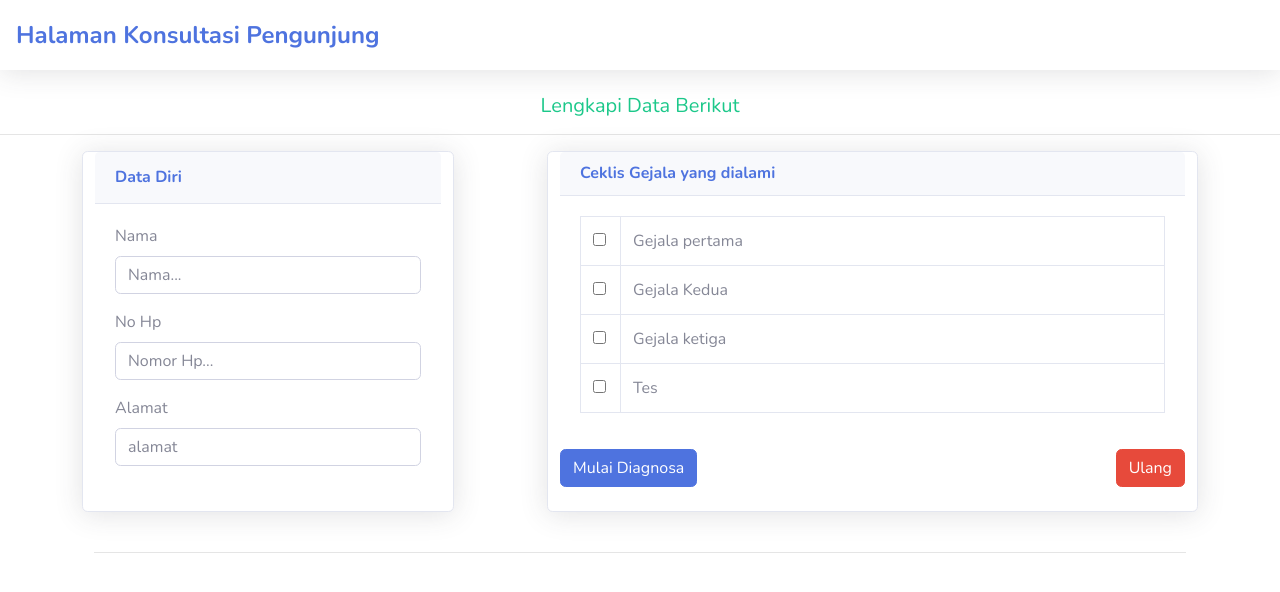
After one commit to depanripurba/sistempakarkerbau, a CodeIgniter app: page /database/index.php/user/konsultasi in a window 1280 px wide. The commit adds this page. Shown: the top 592 px of the page. Run offline with CodeIgniter, Linux system fonts and the light colour scheme; data comes from the database, SQL or seed files in the repository.

Commit message:
update terbaru

```diff
--- a/application/config/routes.php
+++ b/application/config/routes.php
@@ -55,6 +55,8 @@ $route['translate_uri_dashes'] = FALSE;
 
 // deklarasi route
 $route['login'] = 'user/login';
+$route['prosesdiagnosa'] = 'user/prosesdiagnosa';
+$route['konsultasi'] = 'user/konsultasi';
 $route['editpenyakit/(:any)'] = 'admin/editpenyakit/$1';
 $route['editdatagejala/(:any)'] = 'admin/editdatagejala/$1';
 $route['editbasisaturan/(:any)'] = 'admin/editbasisaturan/$1';
--- a/application/controllers/User.php
+++ b/application/controllers/User.php
@@ -4,6 +4,15 @@ defined('BASEPATH') or exit('No direct script access allowed');
 
 class User extends CI_Controller
 {
+	public function __construct()
+	{
+		parent::__construct();
+		// $this->load->model('Penyakit_model');
+		$this->load->model('Gejala_model');
+		// $this->load->model('Basis_model');
+		// 	$this->load->model('Pasien_model');
+	}
+
 	public function index()
 	{
 		$this->load->view('user/homeuser');
@@ -12,6 +21,167 @@ class User extends CI_Controller
 	{
 		$this->load->view('user/login');
 	}
+	public function konsultasi()
+	{
+		$data['gejala'] = $this->Gejala_model->getAllGejala();
+		$this->load->view('user/konsultasi',$data);
+	}
+
+	public function prosesdiagnosa()
+    {
+        if(isset($_SESSION['hasildiagnosa'])){
+            $this->session->unset_userdata('hasildiagnosa');
+        }
+        $newdata = [];
+        foreach ($_POST as $data => $val) {
+            if ($val == 1) {
+                $newdata[$data] = $val;
+            }
+        }
+        if (count($newdata) < 1) {
+            redirect('diagnosa');
+        }
+        //proses filterisasi
+        $kemungkinanpenyakit = $this->forwadchaining($newdata);
+        // forward chaining
+
+        $peluangpenyakit = [];
+        // $mastercek = [];
+        // awal dari looping penyakit
+        foreach ($kemungkinanpenyakit as $penyakit) {
+            $sqlquery = "";
+            $indikator = 0;
+            foreach ($newdata as $value => $n) {
+                if ($indikator >= count($newdata) - 1) {
+                    $sqlquery .= "kode_penyakit='" . $penyakit . "' AND kode_gejala='" . $value . "'";
+                } else {
+                    $sqlquery .= "kode_penyakit='" . $penyakit . "' AND kode_gejala='" . $value . "' OR ";
+                }
+                $indikator++;
+            }
+            $this->db->from('tbl_basispengetahuan');
+            $this->db->where($sqlquery);
+            $hasiltemp = $this->db->get()->result();
+
+            //Menghitung Total Nilai Bobot Gejala yang dialami :
+
+            $totalnilaicentang = 0;;
+            foreach ($hasiltemp as $temp) {
+                $totalnilaicentang += $temp->nilai;
+            }
+
+            //menghitung probabilitas nilai probabilitas gejala terhadap penyakit
+
+            $kalibobottotal = 0;
+            $nilaibagitotal = [];
+
+            foreach ($hasiltemp as $temp) {
+                $gejaladibagitotalbobot = $temp->nilai / $totalnilaicentang;
+                // $nilaibagitotal[$temp->kode_gejala] = $gejaladibagitotalbobot;
+                $kalibobottotal += $temp->nilai * $gejaladibagitotalbobot;
+                $nilaibagitotal[$temp->kode_gejala] = $gejaladibagitotalbobot;
+            }
+            $totalbayes = 0;
+            foreach ($hasiltemp as $temp) {
+                $totalbayes += $temp->nilai * $temp->nilai * $nilaibagitotal[$temp->kode_gejala] / $kalibobottotal;
+            }
+
+            //a x b dibagi dengan total c menghitung bayes akhir
+            $peluangpenyakit[$penyakit] = round($totalbayes, 3);
+        }
+        // akhir dari looping penyakit
+
+        //mengambil gejala dari tabel gejala
+        $sqll = "";
+        $indi = 0;
+        foreach ($newdata as $gej => $v) {
+            if ($indi >= count($newdata) - 1) {
+                $sqll .= "kode_gejala='" . $gej . "'";
+            } else {
+                $sqll .= "kode_gejala='" . $gej . "' OR ";
+            }
+            $indi++;
+        }
+        $this->db->from('tbl_gejala');
+        $this->db->where($sqll);
+        $gejalacentang = $this->db->get()->result();
+
+        arsort($peluangpenyakit);
+        $noresult = count($peluangpenyakit);
+        if ($noresult == 0) {
+            $hasildiagnosakirim['namapenyakit'] = null;
+            $hasildiagnosakirim['kodepenyakit'] = null;
+            $hasildiagnosakirim['solusi'] = null;
+            $hasildiagnosakirim['nilaipeluang'] = null;
+        }
+        // $hasildiagnosakirim['nama'] = $_POST['nama'];
+
+        foreach ($peluangpenyakit as $hasilkonsultasi => $values) {
+            $ektrak = $this->db->get_where('tbl_penyakit', array('kode_penyakit' => $hasilkonsultasi))->result()[0];
+            $hasildiagnosakirim['kodepenyakit'] = $ektrak->kode_penyakit;
+            $hasildiagnosakirim['namapenyakit'] = $ektrak->nama_penyakit;
+            $hasildiagnosakirim['solusi'] = $ektrak->solusi;
+            $hasildiagnosakirim['nilaipeluang'] = $values;
+            $hasildiagnosakirim['persenpeluang'] = $values*100;
+            break;
+        }
+        $hasildiagnosakirim['gejalacentang'] = $gejalacentang;
+        $stringjson = "";
+        $inor = 0;
+        foreach ($newdata as $indi => $ng) {
+            if ($inor >= count($newdata) - 1) {
+                $stringjson .= $indi;
+            } else {
+                $stringjson .= $indi . ',';
+            }
+            $inor++;
+        }
+
+        $this->session->set_userdata('hasildiagnosa', $hasildiagnosakirim);
+
+        $propertiview['judul'] = 'SISTEM PAKAR DIAGNOSA ENDOKRIN - DIAGNOSA USER';
+        $propertiview['aktif'] = 'Diagnosa Pasien';
+        $propertiview['hasil'] = $hasildiagnosakirim;
+        $propertiview['user'] = $this->session->userdata();
+        $this->load->view('user/template/header', $propertiview);
+        $this->load->view('user/template/sidebar', $propertiview);
+        $this->load->view('user/hasildiagnosa', $propertiview);
+        $this->load->view('user/template/footer', $propertiview);
+    }
+
+    private function forwadchaining($newdata)
+    {
+        // proses forward chaining
+        $prediksipenyakit = [];
+        foreach ($newdata as $result => $value) {
+            $this->db->select('kode_penyakit');
+            $ektrak = $this->db->get_where('tbl_basispengetahuan', array('kode_gejala' => $result))->result();
+            foreach ($ektrak as $zip) {
+                $prediksipenyakit[] = $zip->kode_penyakit;
+            }
+        }
+
+        $realprediksi = [];
+        for ($i = 0; $i < count($prediksipenyakit); $i++) {
+            if (count($realprediksi) == 0) {
+                $realprediksi[] = $prediksipenyakit[$i];
+            } else {
+                $tambah = false;
+                foreach ($realprediksi as $real) {
+                    if ($prediksipenyakit[$i] == $real) {
+                        $tambah = false;
+                        break;
+                    } else {
+                        $tambah = true;
+                    }
+                }
+                if ($tambah) {
+                    $realprediksi[] = $prediksipenyakit[$i];
+                }
+            }
+        }
+        return $realprediksi;
+    }
 
 
 }
--- a/application/views/user/homeuser.php
+++ b/application/views/user/homeuser.php
@@ -29,8 +29,8 @@
             <a class="text-white" href="">Tentang</a>
         </div>
         <div class="p-3">
-            <a href="" class="btn btn-success">Mulai Konsultasi</a>
-            <a href="" class="btn btn-info">Admin Login</a>
+            <a href="<?=base_url('konsultasi')?>" class="btn btn-success">Mulai Konsultasi</a>
+            <a href="<?=base_url('login')?>" class="btn btn-info">Admin Login</a>
         </div>
     </div>
     <div class="container d-flex">
--- /dev/null
+++ b/application/views/user/konsultasi.php
@@ -0,0 +1,102 @@
+<!DOCTYPE html>
+<html lang="en">
+
+<head>
+
+    <meta charset="utf-8">
+    <meta http-equiv="X-UA-Compatible" content="IE=edge">
+    <meta name="viewport" content="width=device-width, initial-scale=1, shrink-to-fit=no">
+    <meta name="description" content="">
+    <meta name="author" content="">
+
+    <title>Halaman Utama</title>
+
+    <!-- Custom fonts for this template-->
+    <link href="<?= base_url('assets/vendor/fontawesome-free/css/all.min.css') ?>" rel="stylesheet" type="text/css">
+    <link href="https://fonts.googleapis.com/css?family=Nunito:200,200i,300,300i,400,400i,600,600i,700,700i,800,800i,900,900i" rel="stylesheet">
+    <link rel="icon" href="<?= base_url('assets/img/icon.png') ?>" type="image/x-icon" />
+
+    <!-- Custom styles for this template-->
+    <link href="<?= base_url('assets/css/sb-admin-2.min.css') ?>" rel="stylesheet">
+
+</head>
+
+<body>
+    <nav class="navbar navbar-expand navbar-light bg-white topbar mb-4 static-top shadow">
+        <h4 class="m-0 font-weight-bold text-primary">Halaman Konsultasi Pengunjung</h4>
+    </nav>
+    <center>
+        <h5 class="text-success mb-3">Lengkapi Data Berikut</h5>
+    </center>
+    <hr>
+    <div class="container">
+        <form action="<?= base_url('prosesdiagnosa') ?>" method="post">
+            <div class="row d-flex justify-content-between">
+                <div class="card shadow mb-4 col-4">
+                    <div class="card-header py-3 d-flex flex-row align-items-center justify-content-between">
+                        <h6 class="m-0 font-weight-bold text-primary">Data Diri</h6>
+                    </div>
+                    <div class="card-body">
+                        <div class="form-group">
+                            <label for="kode_gejala">Nama</label>
+                            <input type="text" name="nama" id="nama" class="form-control" placeholder="Nama...">
+                        </div>
+                        <div class="form-group">
+                            <label for="nama_gejala">No Hp</label>
+                            <input name="hp" type="text" class="form-control" id="nama_gejala" placeholder="Nomor Hp...">
+                        </div>
+                        <div class="form-group">
+                            <label for="nama_gejala">Alamat</label>
+                            <input name="alamat" type="text" class="form-control" id="Alamat" placeholder="alamat">
+                        </div>
+                    </div>
+                </div>
+                <div class="card shadow mb-4 col-7">
+                    <div class="card-header">
+                        <h6 class="m-0 font-weight-bold text-primary">Ceklis Gejala yang dialami</h6>
+                    </div>
+                    <div class="card-body">
+                        <table class="table table-bordered">
+                            <tbody>
+                                <?php foreach ($gejala as $g) : ?>
+                                    <tr>
+                                        <td style="width: 40px;">
+                                            <input name="<?= $g['kode_gejala'] ?>" value="1" style="cursor:pointer" type="checkbox">
+                                        </td>
+                                        <td>
+                                            <?= $g['nama_gejala'] ?>
+                                        </td>
+                                    </tr>
+                                <?php endforeach ?>
+                            </tbody>
+                        </table>
+                    </div>
+                    <div class="d-flex mb-4 flex-row justify-content-between">
+                        <button class="btn btn-primary" type="submit">Mulai Diagnosa</button><button class="btn btn-danger" type="reset">Ulang</button>
+                    </div>
+
+                </div>
+
+            </div>
+
+            <hr>
+
+        </form>
+    </div>
+
+
+
+
+    <!-- Bootstrap core JavaScript-->
+    <script src="<?= base_url('assets/vendor/jquery/jquery.min.js') ?>"></script>
+    <script src="<?= base_url('assets/vendor/bootstrap/js/bootstrap.bundle.min.js') ?>"></script>
+
+    <!-- Core plugin JavaScript-->
+    <script src="<?= base_url('assets/vendor/jquery-easing/jquery.easing.min.js') ?>"></script>
+
+    <!-- Custom scripts for all pages-->
+    <script src="<?= base_url('assets/js/sb-admin-2.min.js') ?>"></script>
+
+</body>
+
+</html>
```
